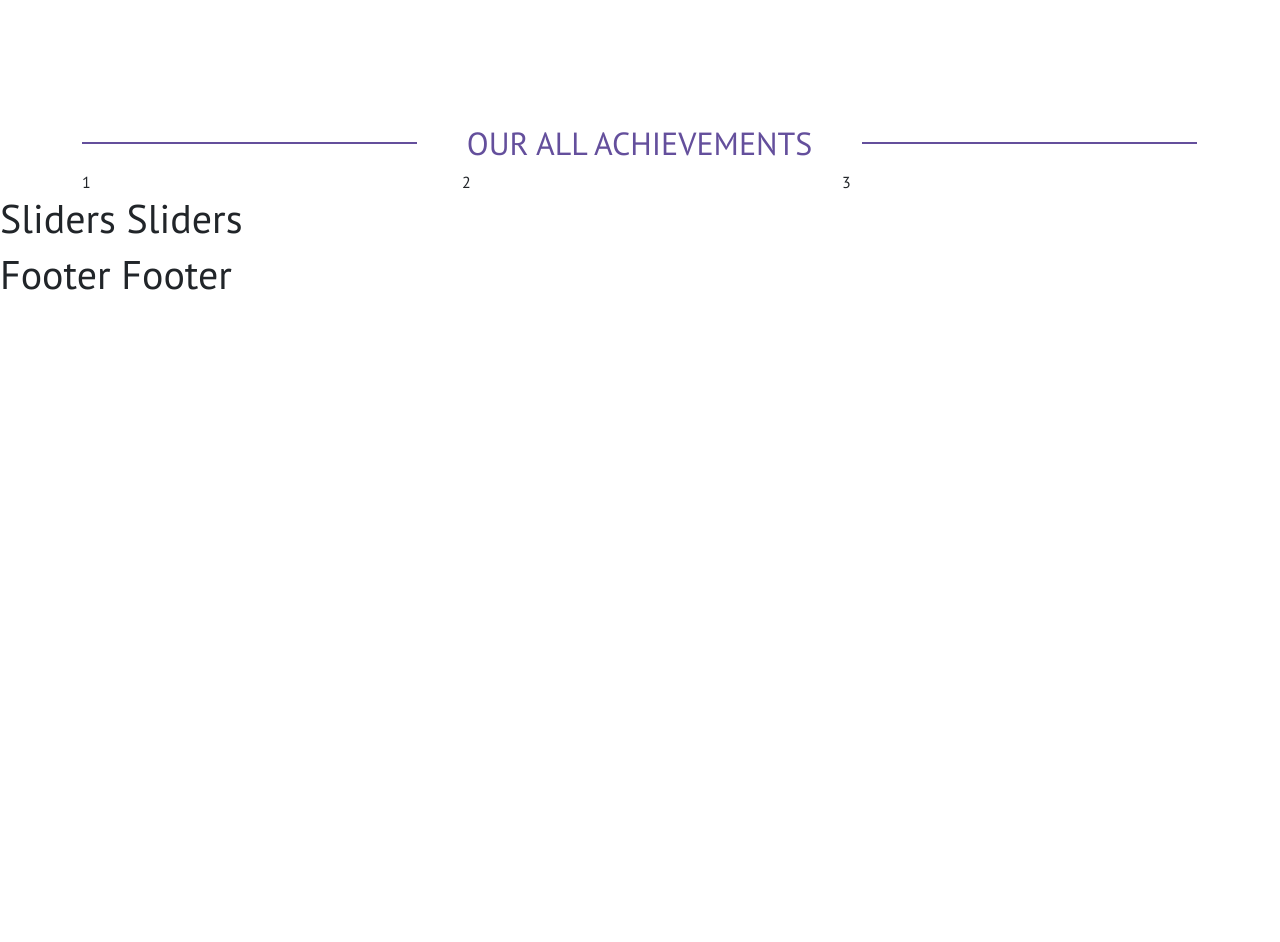
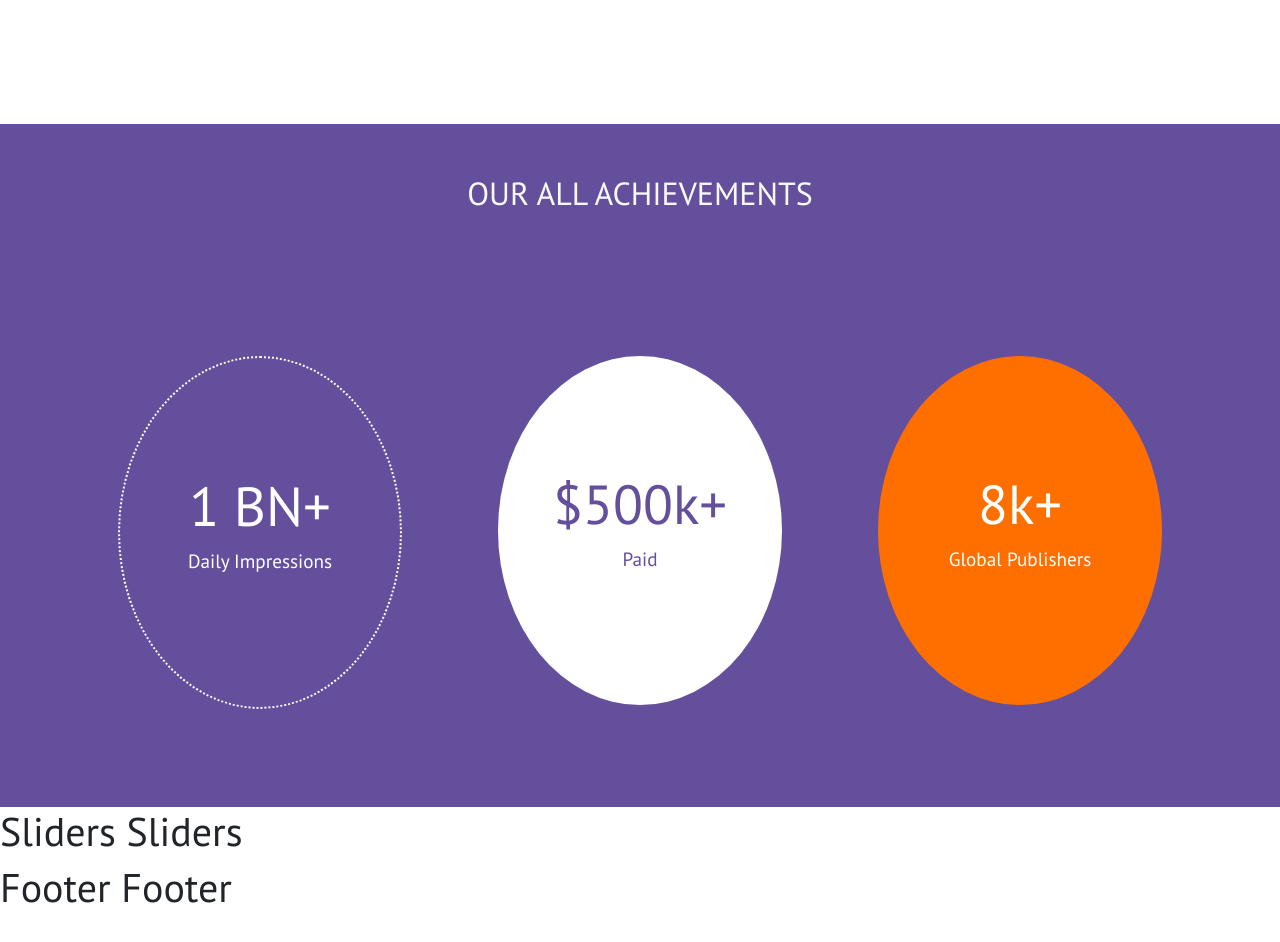
Before and after one commit to RHsanto/Masterkey_Task, a React (Create React App) app: page / in a window 1280 px wide. Shown: the part 2080-3022 px from the top of the page. Before the commit the page ends 2386 px from the top, so only its background shows below. Built offline with nearby package versions, Linux system fonts and the light colour scheme.

Commit message:
[ADD] done acheivementn

```diff
--- a/src/App.css
+++ b/src/App.css
@@ -1,3 +1,6 @@
+.footer{
+  height: 400px;
+}
 .color{
   color: #FF6F00;
 }
@@ -91,4 +94,31 @@
 
 .achievement{
   margin-top: 150px;
+  background-color: #644F9C;
+  padding: 50px;
 }
+.circle-1{
+  border: 2px dotted white;
+  border-radius: 50%;
+  color: white;
+  padding: 115px 0;
+  font-size: larger;
+}
+.circle-1 h1, .circle-2 h1, .circle-3 h1{
+  font-size: 55px;
+}
+
+.circle-2{
+  background-color: #ffffff;
+  border-radius: 50%;
+  color: #644F9C;
+  padding: 115px 0;
+  font-size: larger;
+}
+.circle-3{
+  background-color: #FF6F00;
+  border-radius: 50%;
+  color: white;
+  padding: 115px 0;
+  font-size: larger;
+}
--- a/src/page/Home/Achievement_section/Achivement.js
+++ b/src/page/Home/Achievement_section/Achivement.js
@@ -2,13 +2,29 @@ import React from 'react';
 
 const Achievement = () => {
   return (
-    <div className='achievement'>
+    <div className='achievement text-center'>
      <div className="container">
-     <h2 className='title'>OUR ALL ACHIEVEMENTS </h2>
-     <div className="row">
-       <div className="col-lg-4">1</div>
-       <div className="col-lg-4">2</div>
-       <div className="col-lg-4">3</div>
+     <h2 className=' text-light mb-5'>OUR ALL ACHIEVEMENTS </h2>
+     <div className="row achievement-row pt-5">
+       <div className="col-lg-4 p-5">
+         <div className="circle-1">
+           <h1>1 BN+</h1>
+           <p>Daily Impressions</p>
+         </div>
+
+       </div>
+       <div className="col-lg-4 p-5">
+       <div className="circle-2">
+        <h1> $500k+</h1>
+        <p>Paid</p>
+       </div>
+       </div>
+       <div className="col-lg-4 p-5">
+       <div className="circle-3">
+       <h1> 8k+</h1>
+        <p>Global Publishers</p>
+       </div>
+       </div>
      </div>
      </div>
     </div>
--- a/src/page/common/Footer.js
+++ b/src/page/common/Footer.js
@@ -2,7 +2,7 @@ import React from 'react';
 
 const Footer = () => {
   return (
-    <div>
+    <div className='footer'>
       <h1>Footer
 Footer</h1>
     </div>
```
